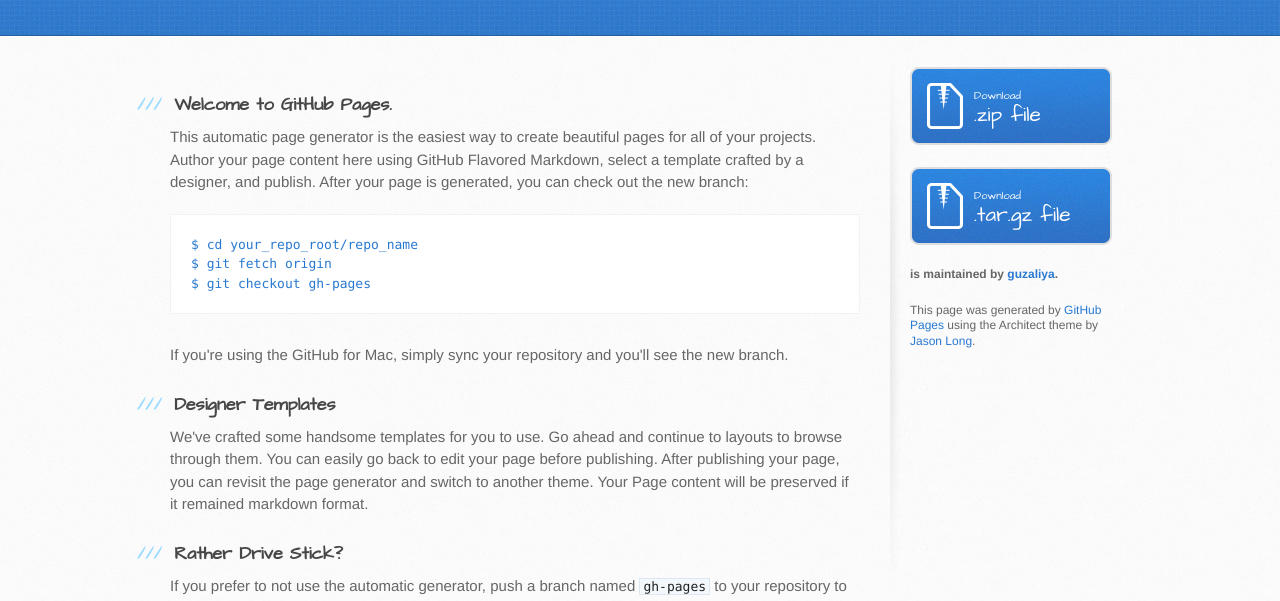
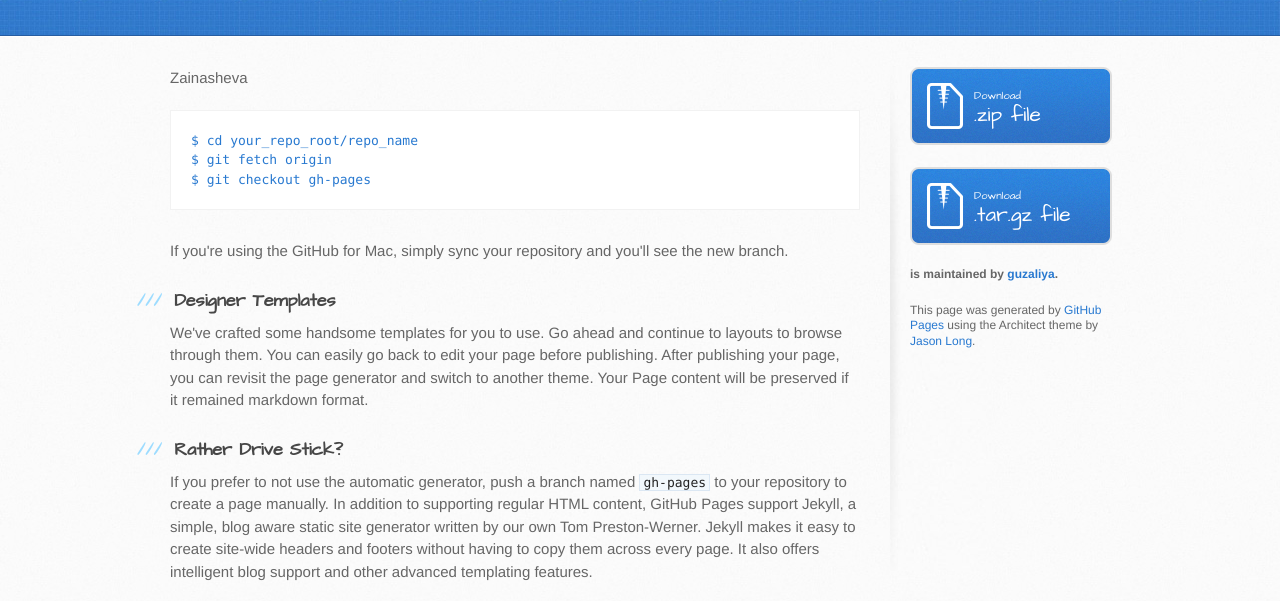
Before and after one commit to guzaliya/disk, a plain HTML site: page index.html in a window 1280 px wide. Shown: the part 165-766 px from the top of the page. Drawn offline with Linux system fonts and the light colour scheme.

```diff
--- a/index.html
+++ b/index.html
@@ -28,10 +28,7 @@
     <div id="content-wrapper">
       <div class="inner clearfix">
         <section id="main-content">
-          <h3>
-<a id="welcome-to-github-pages" class="anchor" href="#welcome-to-github-pages" aria-hidden="true"><span class="octicon octicon-link"></span></a>Welcome to GitHub Pages.</h3>
-
-<p>This automatic page generator is the easiest way to create beautiful pages for all of your projects. Author your page content here using GitHub Flavored Markdown, select a template crafted by a designer, and publish. After your page is generated, you can check out the new branch:</p>
+          <p>Zainasheva</p>
 
 <pre><code>$ cd your_repo_root/repo_name
 $ git fetch origin
```
Also changed, not shown: params.json (+1 -1 lines).
